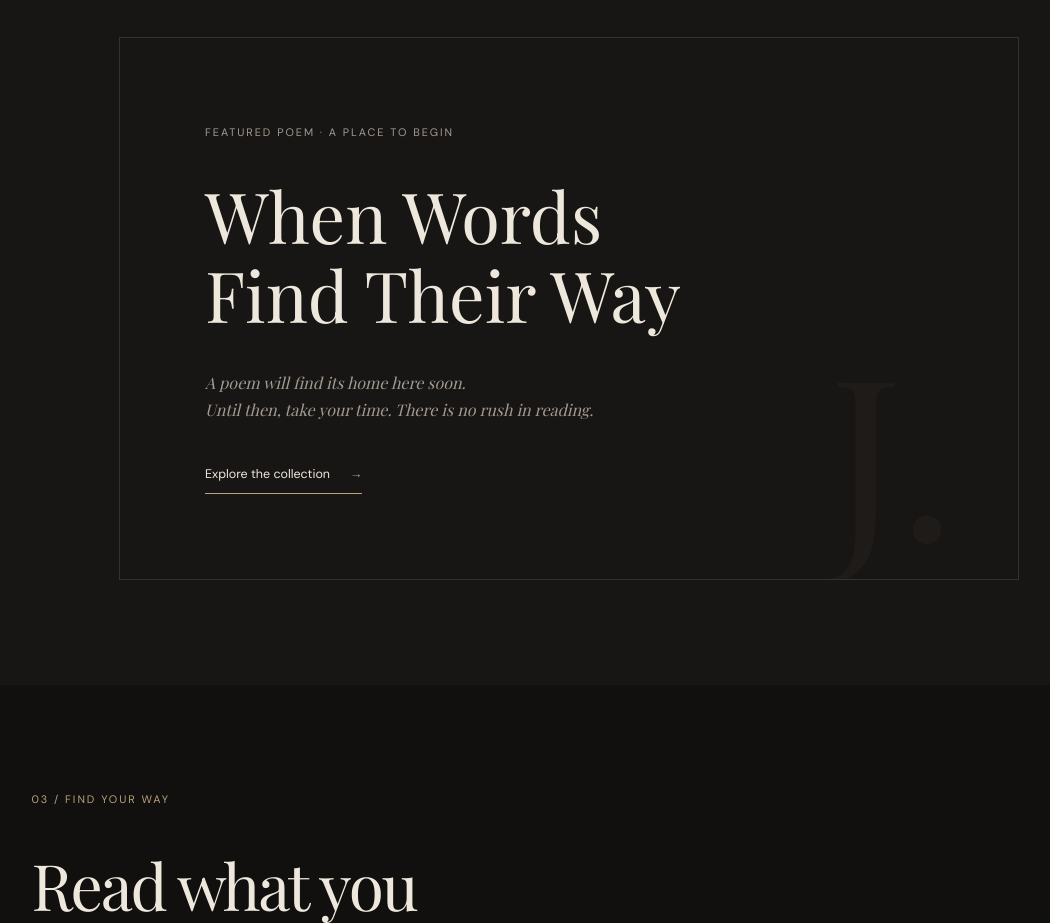
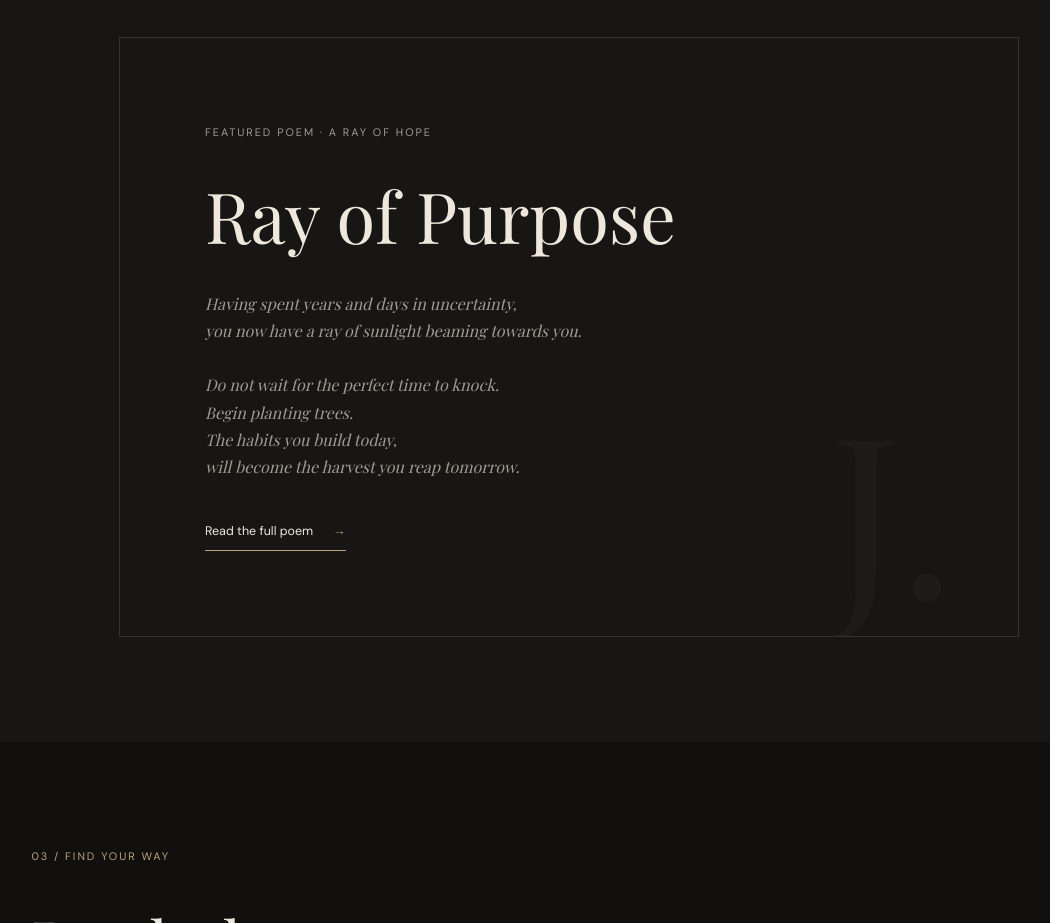
Before and after one commit to qwametwumasiagyemangduah-jpg/JulietWrites, a plain HTML site: page index.html in a window 1280 px wide. Shown: the part 2140-3063 px from the top of the page, without its empty margins (71-1121 px from the left). Drawn offline with nearby package versions, Linux system fonts and the light colour scheme; a web font is replaced by a local one.

Commit message:
Feature Ray of Purpose on homepage

```diff
--- a/index.html
+++ b/index.html
@@ -12,7 +12,7 @@
 <main>
 <section class="hero"><div class="hero-glow"></div><p class="eyebrow reveal">A collection of feelings, finding form</p><h1 class="reveal">Some things are<br><em>better written.</em></h1><p class="hero-copy reveal">Words for the feelings we cannot explain, the thoughts we cannot silence, and the moments we want to keep.</p><a class="button button-outline reveal" href="/poems">Enter the poetry <span>↗</span></a><div class="hero-note">A little world by Juliet Asamoah <span>✳</span></div></section>
 <section class="intro section-pad writer-intro"><div class="section-label">01 / THE WRITER</div><div class="writer-photo-wrap"><img class="writer-photo" src="/IMG-20261118-WA0045.jpg" alt="Juliet Asamoah"></div><div class="intro-text"><h2>Every feeling deserves<br>a place <em>in words.</em></h2><p>Welcome to JulietWrites—a quiet corner for poems, reflections, and everything in between. Come as you are. Stay for a line that feels like it was written for you.</p><a class="text-link" href="/about">Meet Juliet <span>→</span></a></div></section>
-<section class="featured section-pad"><div class="section-label">02 / A FIRST READ</div><div class="featured-card"><div class="featured-meta">FEATURED POEM · A PLACE TO BEGIN</div><h2>When Words<br>Find Their Way</h2><p class="featured-placeholder">A poem will find its home here soon.<br>Until then, take your time. There is no rush in reading.</p><a class="text-link" href="/poems">Explore the collection <span>→</span></a><div class="featured-mark">J.</div></div></section>
+<section class="featured section-pad"><div class="section-label">02 / A FIRST READ</div><div class="featured-card"><div class="featured-meta">FEATURED POEM · A RAY OF HOPE</div><h2>Ray of Purpose</h2><p class="featured-placeholder">Having spent years and days in uncertainty,<br>you now have a ray of sunlight beaming towards you.<br><br>Do not wait for the perfect time to knock.<br>Begin planting trees.<br>The habits you build today,<br>will become the harvest you reap tomorrow.</p><a class="text-link" href="/poems?id=ray-of-purpose-2026-11-18">Read the full poem <span>→</span></a><div class="featured-mark">J.</div></div></section>
 <section class="discover section-pad"><div class="section-label">03 / FIND YOUR WAY</div><h2>Read what you<br><em>need today.</em></h2><div class="discover-grid"><a class="discover-card" href="/poems"><span class="card-number">01</span><h3>Poetry</h3><p>Love, loss, life, laughter, longing—and all the words in between.</p><span class="card-arrow">↗</span></a><a class="discover-card" href="/journal"><span class="card-number">02</span><h3>Journal</h3><p>Thoughts that wander beyond the lines of a poem.</p><span class="card-arrow">↗</span></a><a class="discover-card" href="/about"><span class="card-number">03</span><h3>About Juliet</h3><p>Meet the person behind the words and the world she is creating.</p><span class="card-arrow">↗</span></a></div></section>
 <section class="closing section-pad"><span class="closing-star">✳</span><p>Take a breath.<br>Read a little.<br><em>Feel something.</em></p><a class="button button-solid" href="/poems">Browse the words</a></section>
 </main><footer class="footer"><a class="brand" href="/" aria-label="JulietWrites home"><img class="brand-logo" src="/file_00000000071882438b394cce63331488.png" alt="JulietWrites JW monogram"></a><p>Written with feeling. Left here in words.</p><div class="footer-bottom"><span>© <span id="year"></span> JulietWrites</span><span>Made with care</span></div></footer><script src="script.js"></script></body></html>
```
